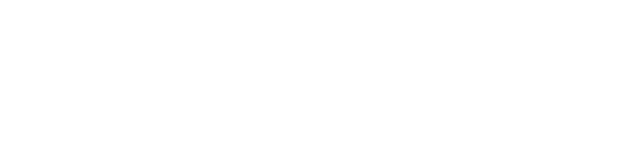
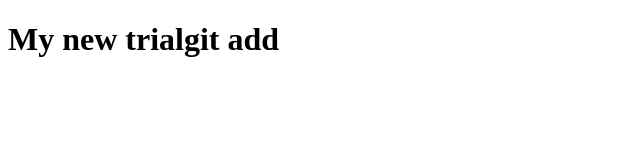
Before and after one commit to DarkoHristovski/git-flow-practice, a plain HTML site: page index.html in a window 1280 px wide. Shown: the whole page, without its empty margins (0-640 px from the left). Drawn offline with Linux system fonts and the light colour scheme.

Commit message:
second title commit

```diff
--- a/index.html
+++ b/index.html
@@ -6,6 +6,6 @@
     <title>Document</title>
 </head>
 <body>
-
+    <h1>My new trialgit add <div class=""></div></h1>
 </body>
 </html>
```
